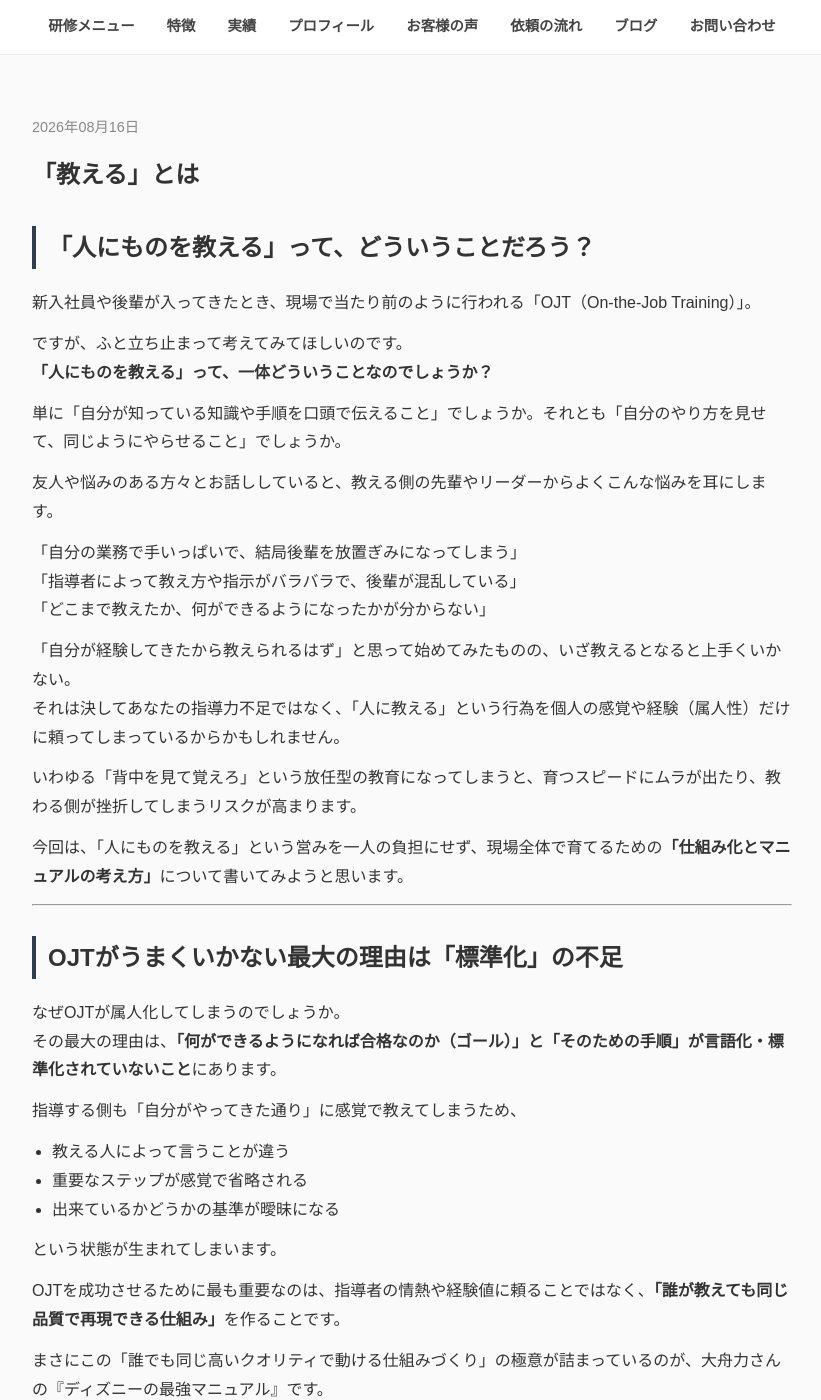
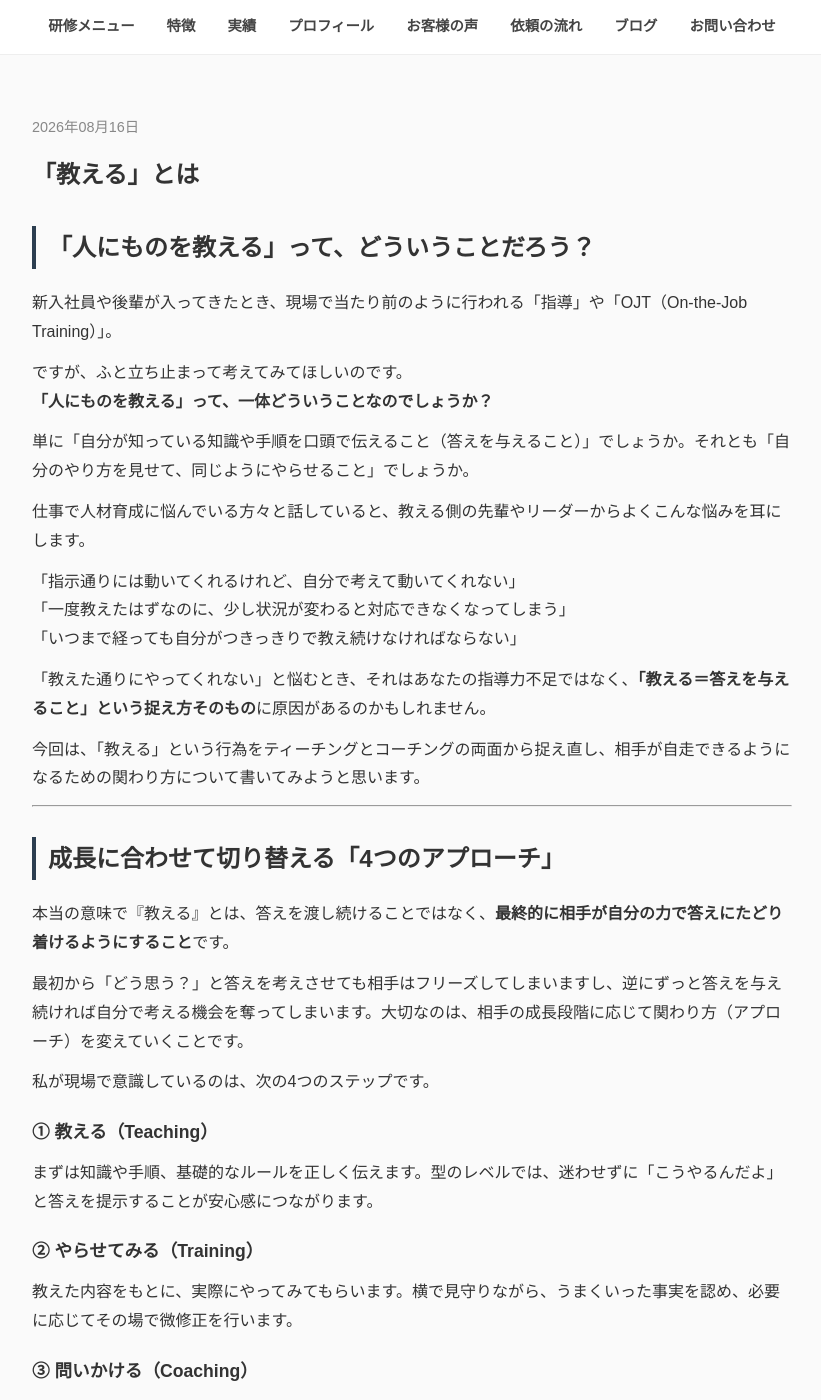
Before and after one commit to heso710soul-ctrl/kawano-training-profile, a Jekyll site: the page built from _posts/2026-08-16-OJTの記事.md, in a window 1280 px wide and 1400 px high. Shown: the whole window, without its empty margins (228-1049 px from the left). Built offline with Jekyll 4.4.1, drawn with Linux system fonts in a browser that asks for light colours; some of the changed text lies outside the part shown.

Commit message:
Update 2026-08-16-OJTの記事.md

```diff
--- a/_posts/2026-08-16-OJTの記事.md
+++ b/_posts/2026-08-16-OJTの記事.md
@@ -7,78 +7,74 @@
 
 ## 「人にものを教える」って、どういうことだろう？
 
-新入社員や後輩が入ってきたとき、現場で当たり前のように行われる「OJT（On-the-Job Training）」。
+新入社員や後輩が入ってきたとき、現場で当たり前のように行われる「指導」や「OJT（On-the-Job Training）」。
 
 ですが、ふと立ち止まって考えてみてほしいのです。
 **「人にものを教える」って、一体どういうことなのでしょうか？**
 
-単に「自分が知っている知識や手順を口頭で伝えること」でしょうか。それとも「自分のやり方を見せて、同じようにやらせること」でしょうか。
+単に「自分が知っている知識や手順を口頭で伝えること（答えを与えること）」でしょうか。それとも「自分のやり方を見せて、同じようにやらせること」でしょうか。
 
-友人や悩みのある方々とお話ししていると、教える側の先輩やリーダーからよくこんな悩みを耳にします。
+仕事で人材育成に悩んでいる方々と話していると、教える側の先輩やリーダーからよくこんな悩みを耳にします。
 
-> 「自分の業務で手いっぱいで、結局後輩を放置ぎみになってしまう」
-> 「指導者によって教え方や指示がバラバラで、後輩が混乱している」
-> 「どこまで教えたか、何ができるようになったかが分からない」
+> 「指示通りには動いてくれるけれど、自分で考えて動いてくれない」
+> 「一度教えたはずなのに、少し状況が変わると対応できなくなってしまう」
+> 「いつまで経っても自分がつきっきりで教え続けなければならない」
 
-「自分が経験してきたから教えられるはず」と思って始めてみたものの、いざ教えるとなると上手くいかない。
-それは決してあなたの指導力不足ではなく、「人に教える」という行為を個人の感覚や経験（属人性）だけに頼ってしまっているからかもしれません。
+「教えた通りにやってくれない」と悩むとき、それはあなたの指導力不足ではなく、**「教える＝答えを与えること」という捉え方そのもの**に原因があるのかもしれません。
 
-いわゆる「背中を見て覚えろ」という放任型の教育になってしまうと、育つスピードにムラが出たり、教わる側が挫折してしまうリスクが高まります。
-
-今回は、「人にものを教える」という営みを一人の負担にせず、現場全体で育てるための**「仕組み化とマニュアルの考え方」**について書いてみようと思います。
+今回は、「教える」という行為をティーチングとコーチングの両面から捉え直し、相手が自走できるようになるための関わり方について書いてみようと思います。
 
 ---
 
-## OJTがうまくいかない最大の理由は「標準化」の不足
+## 成長に合わせて切り替える「4つのアプローチ」
 
-なぜOJTが属人化してしまうのでしょうか。
-その最大の理由は、**「何ができるようになれば合格なのか（ゴール）」と「そのための手順」が言語化・標準化されていないこと**にあります。
+本当の意味で『教える』とは、答えを渡し続けることではなく、**最終的に相手が自分の力で答えにたどり着けるようにすること**です。
 
-指導する側も「自分がやってきた通り」に感覚で教えてしまうため、
-- 教える人によって言うことが違う
-- 重要なステップが感覚で省略される
-- 出来ているかどうかの基準が曖昧になる
+最初から「どう思う？」と答えを考えさせても相手はフリーズしてしまいますし、逆にずっと答えを与え続ければ自分で考える機会を奪ってしまいます。大切なのは、相手の成長段階に応じて関わり方（アプローチ）を変えていくことです。
 
-という状態が生まれてしまいます。
+私が現場で意識しているのは、次の4つのステップです。
 
-OJTを成功させるために最も重要なのは、指導者の情熱や経験値に頼ることではなく、**「誰が教えても同じ品質で再現できる仕組み」**を作ることです。
+### ① 教える（Teaching）
+まずは知識や手順、基礎的なルールを正しく伝えます。型のレベルでは、迷わせずに「こうやるんだよ」と答えを提示することが安心感につながります。
 
-まさにこの「誰でも同じ高いクオリティで動ける仕組みづくり」の極意が詰まっているのが、大舟力さんの『ディズニーの最強マニュアル』です。
+### ② やらせてみる（Training）
+教えた内容をもとに、実際にやってみてもらいます。横で見守りながら、うまくいった事実を認め、必要に応じてその場で微修正を行います。
+
+### ③ 問いかける（Coaching）
+基本動作ができるようになったら、ここで初めて「問いかけ」に切り替えます。「なぜこの手順を選んだと思う？」「もし〇〇な状況になったらどうする？」と問いかけることで、相手の思考力を引き出します。
+
+### ④ 自走させる（Empowerment）
+判断基準が身についた段階で、責任とともにタスクを任せます。
+
+---
+
+## マニュアルは「自分で考えるための土台」
+
+こうして整理すると、OJTで使われる「マニュアル」や「チェックリスト」の役割も変わってきます。
+
+マニュアルとは単に「答えを丸暗記させるためのルールブック」ではありません。むしろ、基本の型を身につけ、**相手が現場で迷ったときに「自分で考えて判断するための土台」**です。
+
+「この場合はAをする」という手順だけでなく、「なぜAを選択するのか」という判断基準（思想）が整理されているからこそ、応用が効くようになり、コーチングによる対話も深まります。
+
+私自身、マニュアルを「行動を縛るもの」ではなく、「安心して考え、行動するための土台」と捉えるきっかけになった一冊が大舟力さんの『ディズニーの最強マニュアル』です。
 
 > **[『ディズニーの最強マニュアル』（Amazon）](https://www.amazon.co.jp/dp/4761270209?tag=heso710soul07-22&linkCode=ll2&linkId=0b0ef8bd0ff104a003e15dae27444107&ref_=as_li_ss_tl)**
 
-マニュアルとは単に「行動を縛るルールブック」ではなく、「迷わず行動でき、主体性を生むための安心の土台」なのだと気づかされます。
+安心できる土台（マニュアル）があるからこそ、後輩は思い切って挑戦し、自分で考える余裕が生まれるのだと気づかされます。
 
 ---
 
-## 現場のOJTを劇的に変える3つのステップ
+## 最後に：指導者に求められる「切り替え」の力
 
-では、実際の業務の中でOJTを効果的に機能させるためには、具体的に何を整えれば良いのでしょうか。
-私が現場で推奨している3つの基本ステップをご紹介します。
+「教える」とは、一方通行の伝達ではなく、相手の成長に合わせて自分の立ち位置を少しずつ引いていくプロセスです。
 
-### ① 「やって見せ、やらせてみせて、フォローする」を徹底する
-OJTの基本は、シンプルにこの3ステップです。特に大切なのが最後の「フォローする（フィードバック）」です。
-「やりっぱなし」「やらせっぱなし」にせず、できた「事実」を認めつつ改善点をその場でフォローすることで、後輩の成長スピードと安心感が跳ね上がります。
+最初から完璧な指導を目指す必要はありません。
 
-### ② チェックリスト（成長のロードマップ）を作る
-「挨拶」「業務ツールの基本操作」「初期対応」など、身につけるべきスキルを項目化し、進捗が見える化されたチェックリストを用意します。
-これがあるだけで、指導者側も「次は何を教えればいいか」が一目でわかり、指導のヌケ・モレや放置を防ぐことができます。
+大切なのは、何でもかんでも教え込もうとするのでもなく、放置して勝手に考えさせるのでもなく、**「いまは教える（ティーチング）タイミングか、問いかける（コーチング）タイミングか」**を見極めることです。
 
-### ③ マニュアルは「更新し続けるもの」にする
-一度作ったマニュアルや手順書を固定化せず、実際にOJTを受ける後輩の「ここが分かりづらかったです」という声を取り入れて改善し続けます。後輩自身にマニュアルの修正に参加してもらうのも、最高のインプット＆アウトプットトレーニングになります。
+良い指導者とは、単に「何でも答えを知っている人」ではなく、**「いつ教えて、いつ問いかけ、いつ任せるか」を判断できる人**なのかもしれません。
 
----
-
-## 最後に：指導者自身の成長にもつながる
-
-OJTは、教わる後輩のためだけの制度ではありません。
-
-「自分が当たり前にやっている業務」を言語化し、マニュアルやチェックリストとして再構築するプロセス自体が、指導する側の**ロジカルシンキングや業務整理の力を飛躍的に高めてくれます**。
-
-「教え方がバラバラだな…」
-「OJTが上手く機能していないな…」
-
-と感じたら、指導者の根性論に期待するのではなく、まずは「小さくチェックリストを1枚作ってみる」ところから、OJTの標準化を始めてみませんか？
+「最近、後輩が指示待ちになっているな」と感じたときは、今日投げる言葉を「指示」から一つだけ「問いかけ」に変えてみてはいかがでしょうか。
 
 ---
 
```
